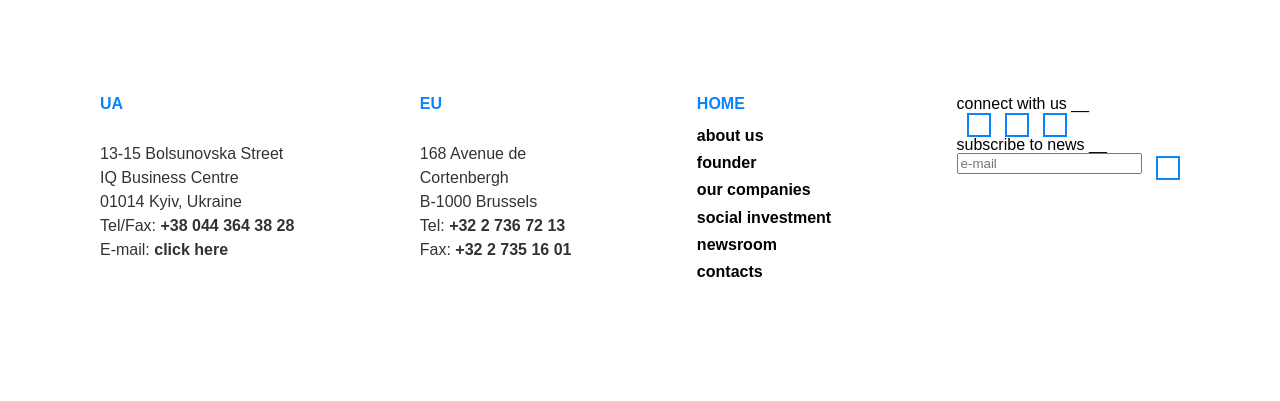
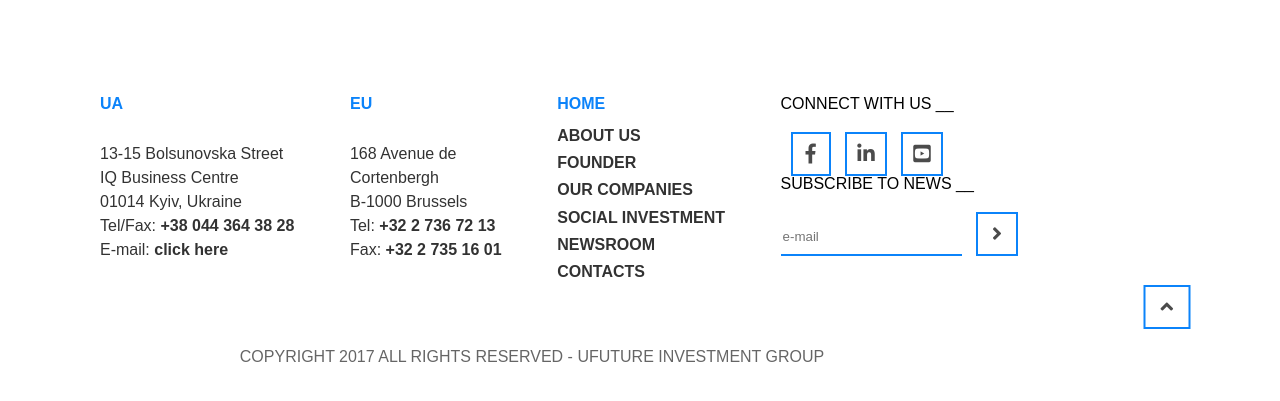
Before and after one commit to SashaSohrabi/ufuture, a website: page app/index.html in a window 1280 px wide. Shown: the part 950-1351 px from the top of the page. Drawn offline with Linux system fonts and the light colour scheme.

Commit message:
copy-right added

```diff
--- a/app/index.html
+++ b/app/index.html
@@ -65,20 +65,23 @@
         <div class="footer__contact">
             <div class="footer__contact-social">
                 <h3>connect with us __</h3>
-                <button class="button"></button>
-                <button class="button"></button>
-                <button class="button"></button>
+               <div class="button-group">
+                   <button class="button" style="padding-left: 13px; padding-right: 13px"><i class="fab fa-facebook-f"></i></button>
+                   <button class="button"><i class="fab fa-linkedin-in"></i></button>
+                   <button class="button"><i class="fab fa-youtube-square"></i></button>
+               </div>
             </div>
             <div class="footer__contact-news">
                 <h3>subscribe to news __</h3>
                 <input type="text" placeholder="e-mail">
-                <button class="button"></button>
+                <button class="button"><i class="fas fa-angle-right"></i></button>
             </div>
         </div>
     </div>
 </section>
+<button class="button footer_button"><i class="fas fa-angle-up"></i></button>
 <div class="copy-right">
-    <p></p>
+    <p>copyright 2017 all rights reserved - ufuture investment group</p>
 </div>
 </body>
 </html>
--- a/app/scss/partials/_buttons.scss
+++ b/app/scss/partials/_buttons.scss
@@ -10,3 +10,15 @@
     background-color: rgba(11, 134, 255, 0.51);
   }
 }
+
+.footer_button {
+  i {
+    font-size: 20px;
+    opacity: .7;
+    margin-left: 5px;
+    margin-right: 5px;
+  }
+  position: relative;
+  left: 100%;
+  transform: translateX(-100%);
+}
--- a/app/scss/partials/_style.scss
+++ b/app/scss/partials/_style.scss
@@ -53,6 +53,7 @@
 }
 
 .footer {
+  max-width: 85%;
   margin-top: 150px;
   & .wrapper {
     display: flex;
@@ -78,25 +79,52 @@
       font-weight: bold;
       line-height: 1.7;
       margin-top: -20px;
-    }
-
-
-    .footer__nav {
-
+      text-transform: uppercase;
+      opacity: .8;
     }
 
     .footer__contact {
-      &-social {
-
+      text-transform: uppercase;
+      h3 {
+        margin-bottom: 20px;
       }
 
+      input {
+        border: none;
+        border-bottom: 2px solid $border-color;
+        padding-bottom: 10px;
+      }
+
+      &-social {
+        i {
+          font-size: 20px;
+          opacity: .7;
+        }
+
+        .button-group:first-child {
+          i {
+            padding-right: 20px;
+            padding-left: 20px;
+          }
+        }
+      }
       &-news {
-
+        i {
+          font-size: 20px;
+          padding-left: 4px;
+          padding-right: 4px;
+          opacity: .7;
         }
       }
     }
   }
 
+}
+
 .copy-right {
-
+  margin-top: 20px;
+  text-align: center;
+  text-transform: uppercase;
+  opacity: .6;
+  margin-left: -20%;
 }
```
Also changed, not shown: app/css/main.css. Lines whose indentation alone changed are shown as unchanged.
